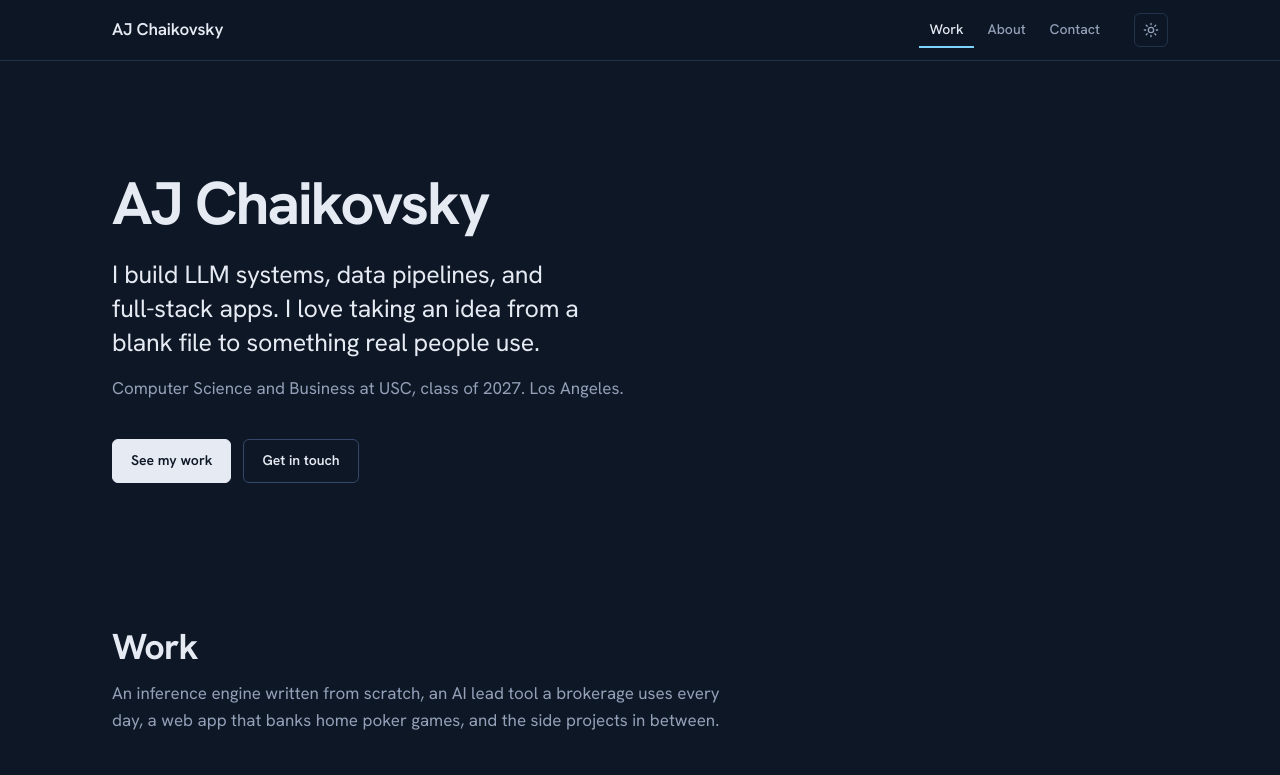
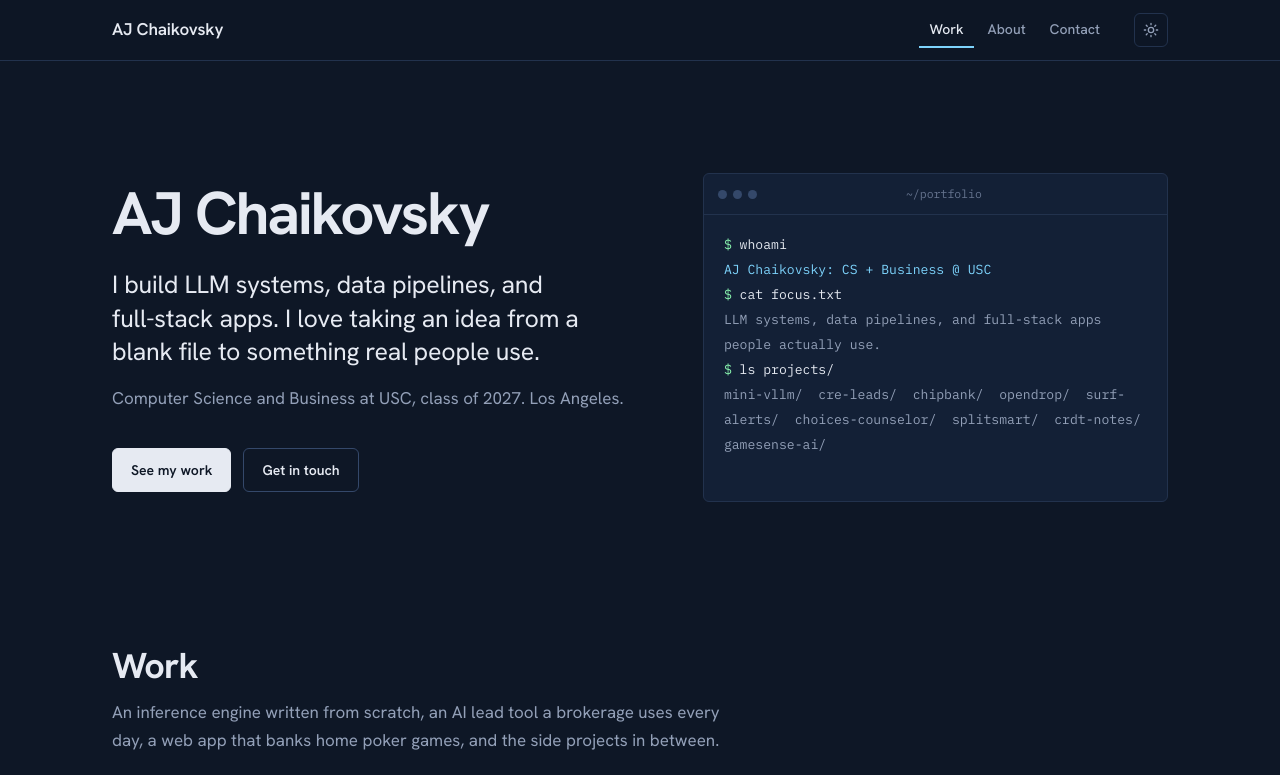
Before and after one commit to AJChaikovsky/portfolio-website, a plain HTML site: page index.html in a window 1280 px wide. Shown: the top 775 px of the page. Drawn offline with Linux system fonts and the light colour scheme; no server answers.

Commit message:
Bring back the hero terminal and trim featured results
The typing terminal returns beside the hero, restyled to the ink-blue
palette with IBM Plex Mono. Removes ChipBank's two results and CRE Leads'
"Daily"; a panel with no results now uses the full width.

Co-Authored-By: Claude Opus 5.5 <noreply@anthropic.com>

```diff
--- a/index.html
+++ b/index.html
@@ -20,7 +20,7 @@
   <meta name="theme-color" content="#0e1726">
   <link rel="preconnect" href="https://fonts.googleapis.com">
   <link rel="preconnect" href="https://fonts.gstatic.com" crossorigin>
-  <link href="https://fonts.googleapis.com/css2?family=Hanken+Grotesk:wght@400;500;600;700&display=swap" rel="stylesheet">
+  <link href="https://fonts.googleapis.com/css2?family=Hanken+Grotesk:wght@400;500;600;700&family=IBM+Plex+Mono:wght@400;500&display=swap" rel="stylesheet">
   <link rel="stylesheet" href="styles.css">
   <!-- Apply a saved light/dark choice before the page paints -->
   <script>try { var t = localStorage.getItem("theme"); if (t) document.documentElement.dataset.theme = t; } catch (e) {}</script>
@@ -45,6 +45,7 @@
 
   <main id="top">
     <section class="hero container">
+      <div class="hero-text">
         <h1>AJ Chaikovsky</h1>
         <p class="hero-statement">I build LLM systems, data pipelines, and full-stack apps. I love taking an idea from a blank file to something real people use.</p>
         <p class="hero-meta">Computer Science and Business at USC, class of 2027. Los Angeles.</p>
@@ -53,6 +54,16 @@
           <!-- Shown automatically once anthony-chaikovsky-resume.pdf exists in this folder (see main.js) -->
           <a href="anthony-chaikovsky-resume.pdf" class="btn resume-link" target="_blank" rel="noopener" hidden>Resume ↗</a>
           <a href="#contact" class="btn">Get in touch</a>
+        </div>
+      </div>
+
+      <!-- Lines are typed out by main.js; edit TERMINAL_LINES there -->
+      <div class="terminal" aria-label="About me, terminal style">
+        <div class="terminal-bar">
+          <span class="terminal-dot"></span><span class="terminal-dot"></span><span class="terminal-dot"></span>
+          <span class="terminal-title">~/portfolio</span>
+        </div>
+        <pre class="terminal-body" id="terminal-body"></pre>
       </div>
     </section>
 
--- a/main.js
+++ b/main.js
@@ -1,4 +1,5 @@
-// Builds the Work section from projects.js and wires up the small bits of interaction.
+// Builds the Work section from projects.js, types the hero terminal, and wires up the small
+// bits of interaction.
 // No libraries: everything here is plain DOM code.
 
 const root = document.documentElement;
@@ -92,6 +93,8 @@ function buildPanel(project) {
       readout.appendChild(row);
     });
     panel.appendChild(readout);
+  } else {
+    panel.classList.add("panel-plain"); // no results column: the story uses the full width
   }
   return panel;
 }
@@ -121,7 +124,7 @@ const rest = PROJECTS.filter((p) => !p.featured);
 rest.forEach((p) => moreList.appendChild(buildRow(p)));
 if (!rest.length) document.getElementById("more").hidden = true;
 
-/* ---------- The one animation: headline numbers count up when a panel scrolls into view ---------- */
+/* ---------- Headline numbers count up when a panel scrolls into view ---------- */
 function decimals(n) {
   const s = String(n);
   return s.includes(".") ? s.split(".")[1].length : 0;
@@ -161,6 +164,74 @@ if (!reduceMotion && "IntersectionObserver" in window) {
     io.observe(panel);
   });
 }
+
+/* ---------- Hero terminal: types these lines out once on load ---------- */
+// Each entry is a command ({ cmd }) or output ({ out, cls }); cls is "muted" or "accent".
+const TERMINAL_LINES = [
+  { cmd: "whoami" },
+  { out: "AJ Chaikovsky: CS + Business @ USC", cls: "accent" },
+  { cmd: "cat focus.txt" },
+  { out: "LLM systems, data pipelines, and full-stack apps people actually use.", cls: "muted" },
+  { cmd: "ls projects/" },
+  { out: "__PROJECTS__", cls: "muted" }, // replaced with the project names from projects.js
+];
+
+function slug(s) {
+  return s.toLowerCase().replace(/[^a-z0-9]+/g, "-");
+}
+
+function terminalLine(line, full) {
+  const div = el("div");
+  if (line.cmd) {
+    div.appendChild(el("span", "prompt", "$ "));
+    div.appendChild(el("span", "typed", full ? line.cmd : ""));
+  } else {
+    div.appendChild(el("span", line.cls || "", line.out));
+  }
+  return div;
+}
+
+function runTerminal() {
+  const body = document.getElementById("terminal-body");
+  const names = PROJECTS.map((p) => slug(p.title) + "/").join("  ");
+  const lines = TERMINAL_LINES.map((l) => (l.out === "__PROJECTS__" ? { ...l, out: names } : l));
+  const cursor = el("span", "cursor");
+  cursor.setAttribute("aria-hidden", "true");
+
+  if (reduceMotion) {
+    lines.forEach((l) => body.appendChild(terminalLine(l, true)));
+    body.appendChild(cursor);
+    return;
+  }
+
+  let i = 0;
+  function next() {
+    if (i >= lines.length) {
+      body.appendChild(cursor);
+      return;
+    }
+    const line = lines[i++];
+    if (line.cmd) {
+      const node = terminalLine(line, false);
+      const typed = node.querySelector(".typed");
+      body.appendChild(node);
+      node.appendChild(cursor);
+      let c = 0;
+      const tick = () => {
+        typed.textContent = line.cmd.slice(0, ++c);
+        if (c < line.cmd.length) setTimeout(tick, 45 + Math.random() * 50);
+        else setTimeout(next, 350);
+      };
+      setTimeout(tick, 400);
+    } else {
+      body.appendChild(terminalLine(line, true));
+      setTimeout(next, 250);
+    }
+  }
+  next();
+}
+
+runTerminal();
 
 /* ---------- Nav: mark the section in view ---------- */
 const navLinks = Array.from(document.querySelectorAll("#nav-links a"));
--- a/projects.js
+++ b/projects.js
@@ -45,7 +45,6 @@ const PROJECTS = [
     metrics: [
       { value: 15, unit: "", label: "LA city datasets, plus county property records" },
       { value: 3, unit: "", label: "rounds of demos to find the right product" },
-      { value: "Daily", unit: "", label: "use by the brokerage's team" },
     ],
     tags: ["Python", "Next.js", "TypeScript", "PostgreSQL", "Claude API"],
     note: "Private client tool",
@@ -57,10 +56,6 @@ const PROJECTS = [
       "Home games end with someone doing messy math on a napkin. ChipBank handles accounts, friends, and crews, runs each game with a timer, logs buy-ins, rebuys, and cash-outs live on every phone (players can leave and rejoin mid-game), then calculates the shortest list of who pays whom with a Venmo button for each. It never touches money: amounts are integer cents in an append-only ledger, every write is checked by a Postgres function, and the settlement math has property-based tests.",
     status: "Shipped",
     featured: true,
-    metrics: [
-      { value: "n − 1", unit: "", label: "payments at most to settle any game" },
-      { value: "$0", unit: "", label: "held: it's a ledger, not a wallet" },
-    ],
     tags: ["TypeScript", "React Native", "Expo", "Supabase", "PostgreSQL"],
     code: "https://github.com/AJChaikovsky/ChipBank",
     demo: "https://chipbank.expo.app",
--- a/styles.css
+++ b/styles.css
@@ -14,6 +14,7 @@
   --focus: #7dd3fc;
 
   --font: "Hanken Grotesk", system-ui, -apple-system, "Segoe UI", sans-serif;
+  --font-mono: "IBM Plex Mono", ui-monospace, SFMono-Regular, Menlo, monospace;
   /* Type scale (about 1.25): 14 / 17 / 20 / 25 / 36 / 60 */
   --step--1: 0.875rem;
   --step-0: 1.0625rem;
@@ -231,6 +232,80 @@ a {
 .hero {
   padding-top: clamp(72px, 14vh, 140px);
   padding-bottom: 32px;
+  display: grid;
+  grid-template-columns: minmax(0, 1.15fr) minmax(0, 1fr);
+  align-items: center;
+  gap: 56px;
+}
+
+/* ---------- Hero terminal ---------- */
+.terminal {
+  background: var(--panel);
+  border: 1px solid var(--rule);
+  border-radius: var(--radius);
+  overflow: hidden;
+}
+
+.terminal-bar {
+  display: flex;
+  align-items: center;
+  gap: 6px;
+  padding: 11px 14px;
+  border-bottom: 1px solid var(--rule);
+}
+
+.terminal-dot {
+  width: 9px;
+  height: 9px;
+  border-radius: 50%;
+  background: var(--rule-strong);
+}
+
+.terminal-title {
+  margin: 0 auto;
+  transform: translateX(-14px);
+  font-family: var(--font-mono);
+  font-size: 0.72rem;
+  color: var(--faint);
+}
+
+.terminal-body {
+  margin: 0;
+  padding: 18px 20px;
+  font-family: var(--font-mono);
+  font-size: 0.82rem;
+  line-height: 1.9;
+  min-height: 15.5em;
+  white-space: pre-wrap;
+  word-break: break-word;
+  color: var(--text);
+}
+
+.terminal-body .prompt {
+  color: var(--status-active);
+}
+
+.terminal-body .muted {
+  color: var(--muted);
+}
+
+.terminal-body .accent {
+  color: var(--signal);
+}
+
+.cursor {
+  display: inline-block;
+  width: 0.55em;
+  height: 1.1em;
+  vertical-align: text-bottom;
+  background: var(--text);
+  animation: blink 1s steps(1) infinite;
+}
+
+@keyframes blink {
+  50% {
+    opacity: 0;
+  }
 }
 
 .hero h1 {
@@ -358,6 +433,10 @@ a {
   background: var(--panel);
   border: 1px solid var(--rule);
   border-radius: var(--radius);
+}
+
+.panel.panel-plain {
+  grid-template-columns: minmax(0, 1fr);
 }
 
 .panel-image {
@@ -537,6 +616,11 @@ a {
 
 /* ---------- Smaller screens ---------- */
 @media (max-width: 900px) {
+  .hero {
+    grid-template-columns: 1fr;
+    gap: 40px;
+  }
+
   .panel {
     grid-template-columns: 1fr;
     gap: 28px;
@@ -606,4 +690,8 @@ a {
   html {
     scroll-behavior: auto;
   }
+
+  .cursor {
+    animation: none;
+  }
 }
```
Lines whose indentation alone changed are shown as unchanged.
